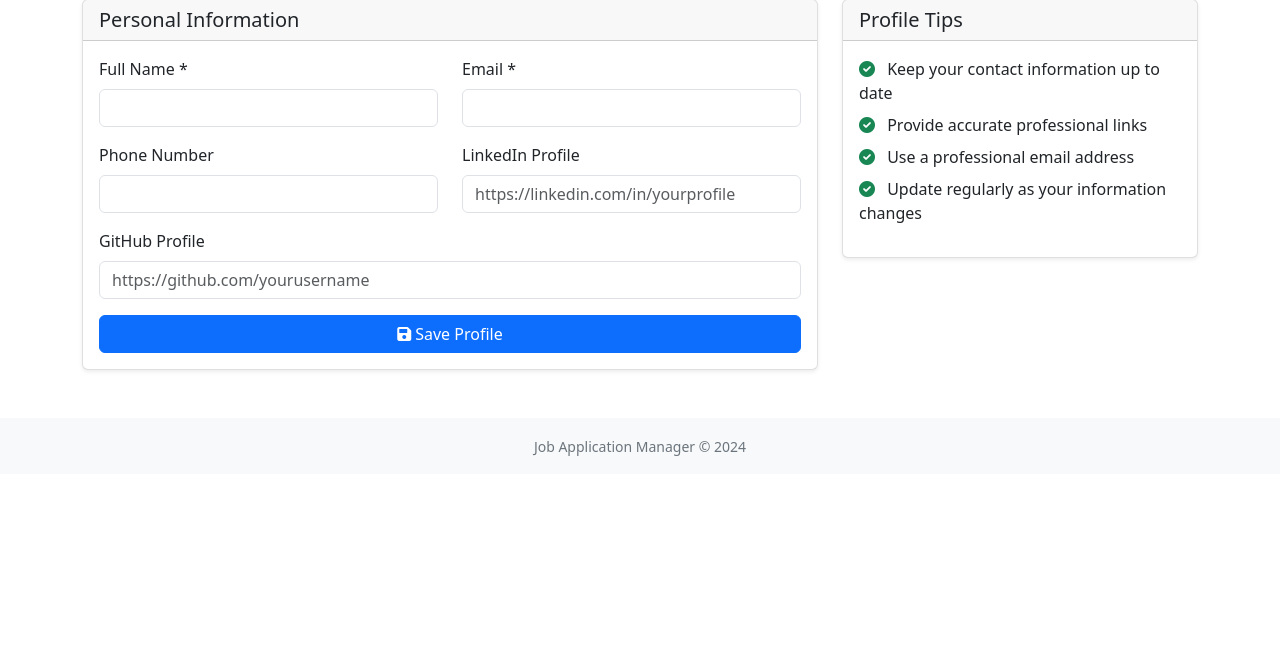
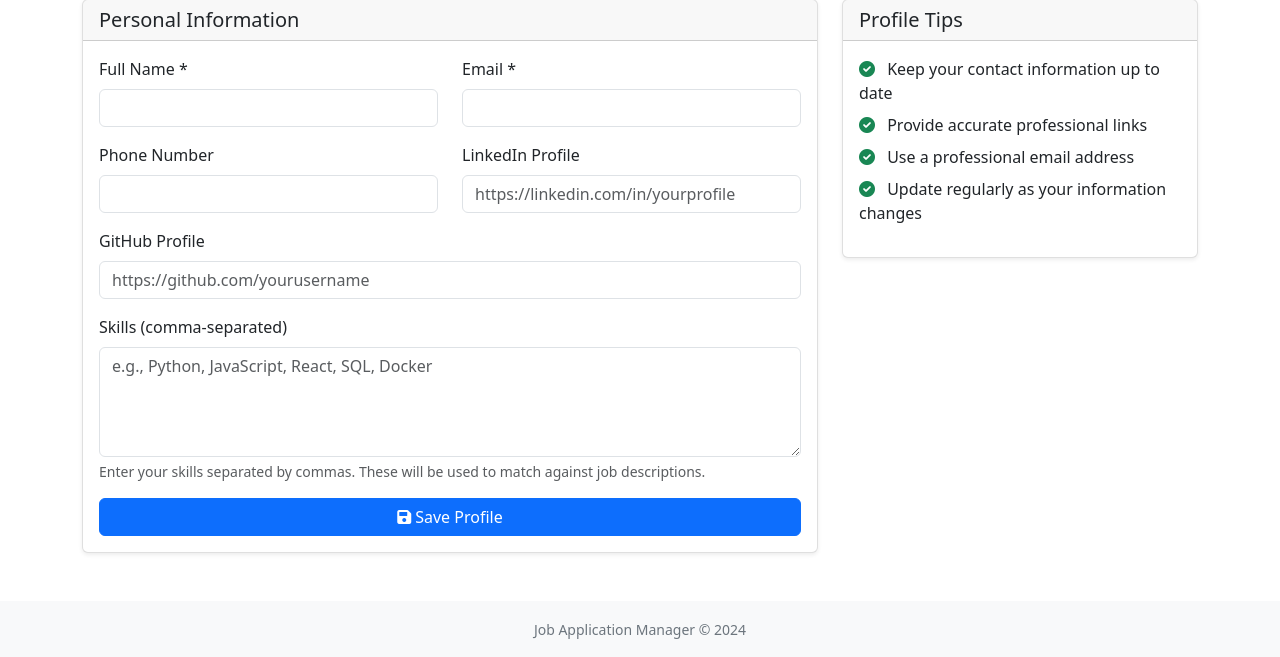
Before and after one commit to Hugo300/JobApp_v2, a Flask app: template templates/user/user_data.html in a window 1280 px wide. Shown: the part 182-839 px from the top of the page. Before the commit the page ends 638 px from the top, so only its background shows below. Run offline with Flask 3, Linux system fonts and the light colour scheme; the template is opened without the code that fills it, so the values that code supplies are empty; parts of the project's set-up code (start-up, migrations or seed data) failed here and were passed over; some libraries are stand-ins or nearby versions.

Commit message:
added textbox fo skills in user profile

```diff
--- a/templates/user/user_data.html
+++ b/templates/user/user_data.html
@@ -53,7 +53,12 @@
                                placeholder="https://github.com/yourusername">
                     </div>
 
-
+                    <div class="mb-3">
+                        <label for="skills" class="form-label">Skills (comma-separated)</label>
+                        <textarea class="form-control" id="skills" name="skills" rows="4"
+                                  placeholder="e.g., Python, JavaScript, React, SQL, Docker">{{ user_skills if user_skills else '' }}</textarea>
+                        <div class="form-text">Enter your skills separated by commas. These will be used to match against job descriptions.</div>
+                    </div>
 
                     <div class="d-grid">
                         <button type="submit" class="btn btn-primary">
```
